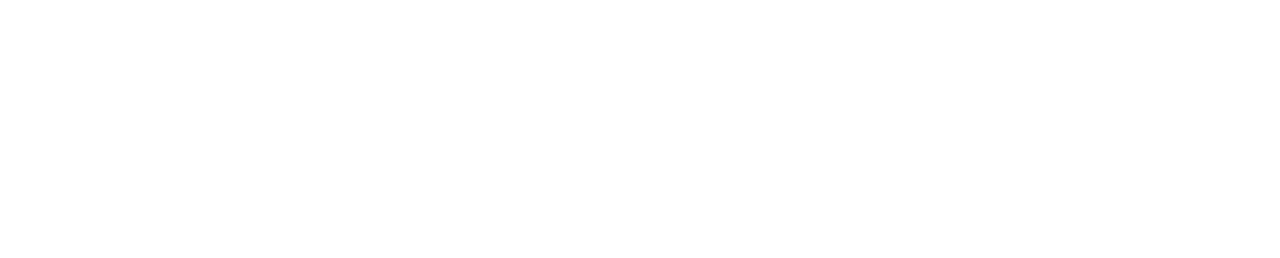
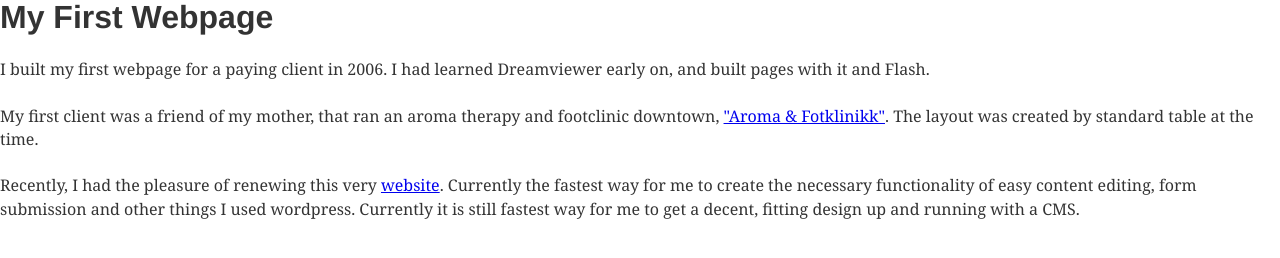
Before and after one commit to Amanej/gatsby-blog, a Gatsby site: page /my-first-web-page in a window 1280 px wide. Before the commit this address had no page. Built offline with nearby package versions, Linux system fonts and the light colour scheme; Gatsby itself is replaced by a stand-in of ours; some packages are replaced by stand-ins of ours.

Commit message:
My first webpage

```diff
--- /dev/null
+++ b/src/pages/my-first-web-page.md
@@ -0,0 +1,11 @@
+---
+title : My First Webpage
+date : "2018-05-04"
+---
+
+I built my first webpage for a paying client in 2006. I had learned Dreamviewer early on, and built pages with it and Flash.
+
+My first client was a friend of my mother, that ran an aroma therapy and footclinic downtown, <a href="https://nifty-kilby-cd68a8.netlify.com/">"Aroma & Fotklinikk"</a>. The layout was created by standard table at the time.
+
+Recently, I had the pleasure of renewing this very <a href="http://aromafotklinikk.no">website</a>. Currently the fastest way for me to create the necessary functionality of easy content editing, form submission and other things I used wordpress.
+Currently it is still fastest way for me to get a decent, fitting design up and running with a CMS.
--- a/src/pages/welcome-to-my-blog.md
+++ b/src/pages/welcome-to-my-blog.md
@@ -7,5 +7,5 @@
 
 Welcome to my Blog.
 
-I built this under an hour with <a href="https://www.gatsbyjs.org">GatsbyJS</a> by following their <a href="https://www.gatsbyjs.org/tutorial/part-one/">tutorial</a>. I did it, to mainly learn <a href="https://www.gatsbyjs.org">gastbyjs</a>, and to practice my Reactjs skills.
+I built this under an hour with <a href="https://www.gatsbyjs.org">GatsbyJS</a> by following their <a href="https://www.gatsbyjs.org/tutorial/part-one/">tutorial</a>. I did it, to mainly learn <a href="https://www.gatsbyjs.org">gatsbyjs</a>, and to practice my Reactjs skills.
 Currently I work at <a href="http://fortress.no">Fortress</a>
```
Also changed, not shown: 1 other file.
